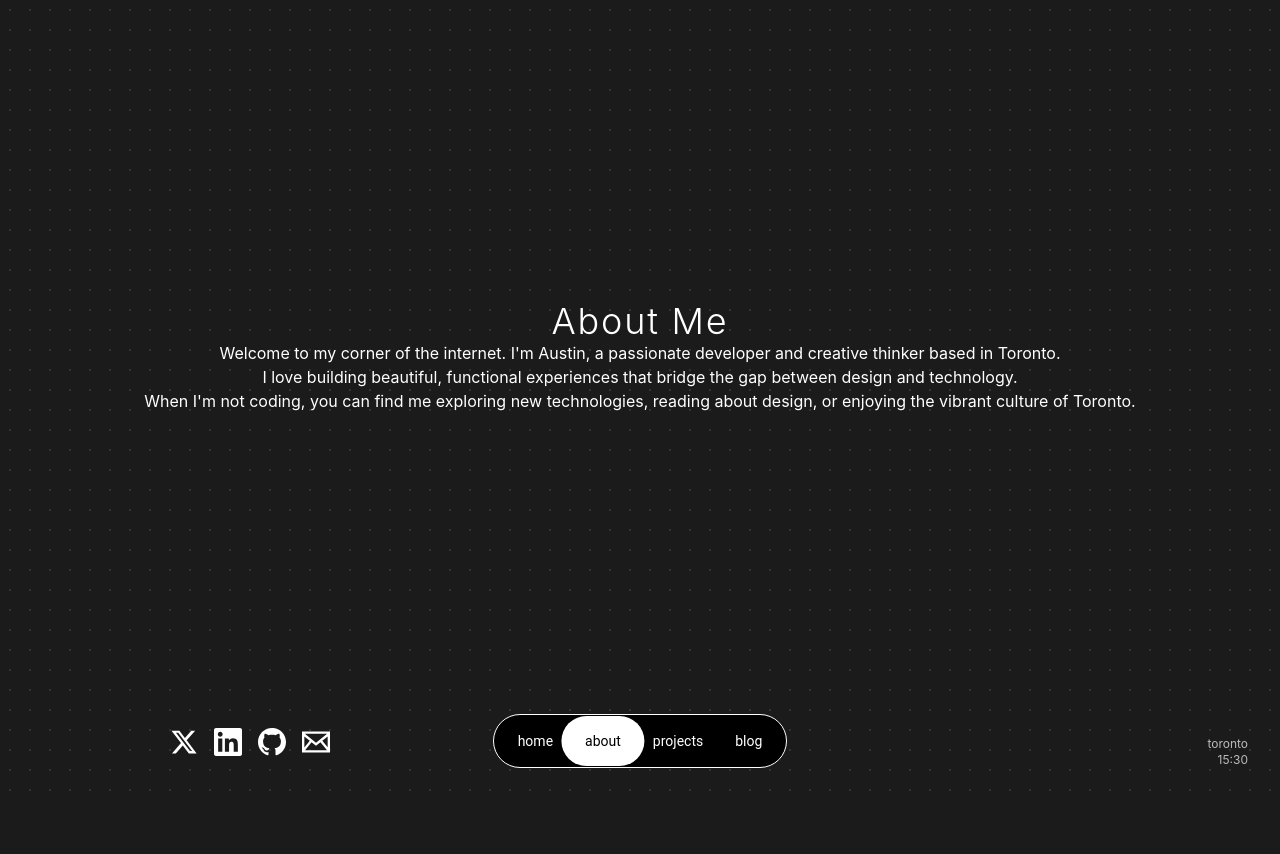
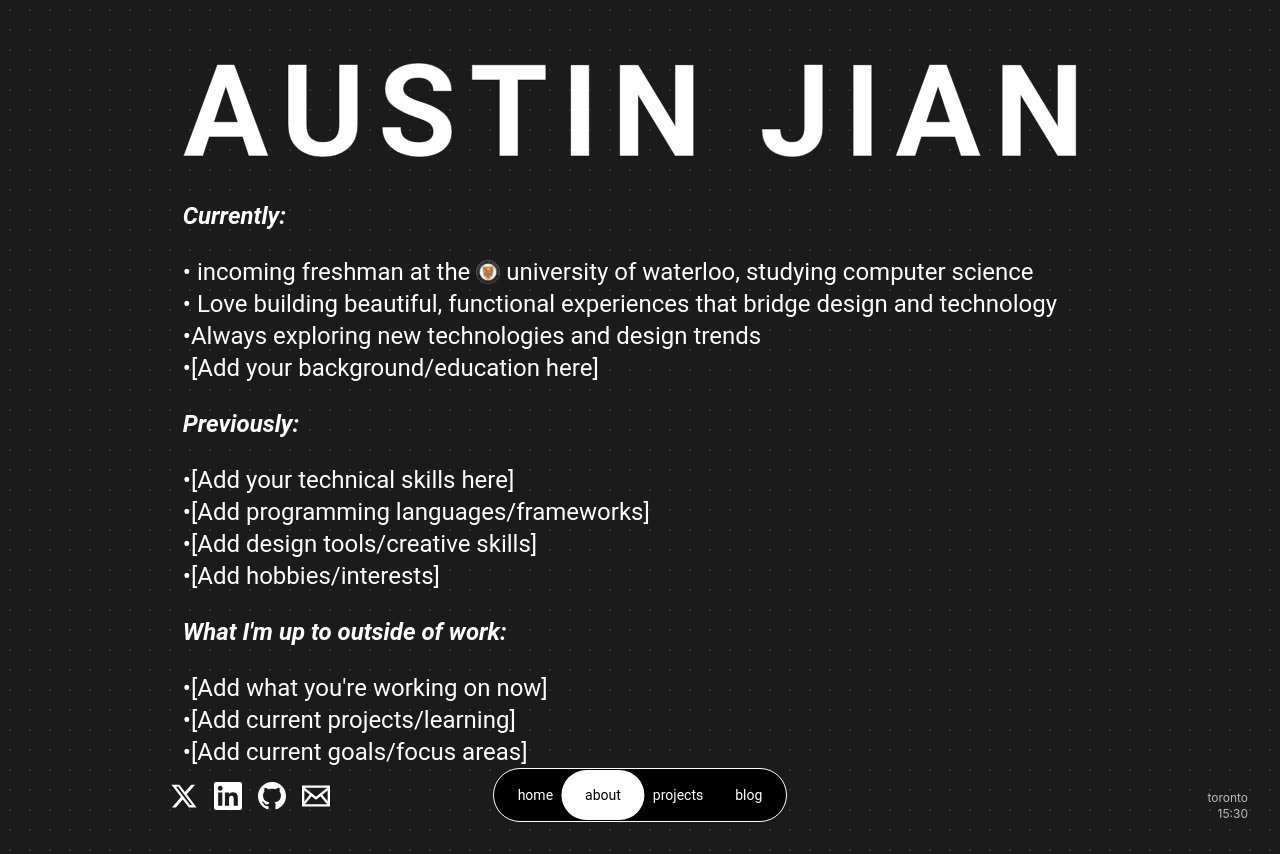
Before and after one commit to austinjiann/Personal-Portfolio, a React (Vite) app: page /about in a window 1280 px wide. Before the commit the page ends 800 px from the top, so only its background shows below. Built offline with nearby package versions, Linux system fonts and the light colour scheme.

Commit message:
fixed about and nav bar

```diff
--- /dev/null
+++ b/components/ContentContainer.tsx
@@ -0,0 +1,23 @@
+import React from 'react';
+
+interface ContentContainerProps {
+  children: React.ReactNode;
+  className?: string;
+}
+
+// This container matches the approximate width of "AUSTIN JIAN" text at different breakpoints
+const ContentContainer: React.FC<ContentContainerProps> = ({ children, className = '' }) => {
+  return (
+    <div
+      className={`
+        w-full max-w-[260px] sm:max-w-[320px] md:max-w-[420px] lg:max-w-[520px] xl:max-w-[620px]
+        mx-auto px-2 sm:px-4 md:px-6
+        ${className}
+      `}
+    >
+      {children}
+    </div>
+  );
+};
+
+export default ContentContainer;
--- a/pages/About.tsx
+++ b/pages/About.tsx
@@ -1,27 +1,124 @@
 import React from 'react';
+import ContentContainer from '../components/ContentContainer';
+
+const uiFont = {
+  fontFamily: 'Roboto, sans-serif',
+};
 
 const About: React.FC = () => {
   return (
-    <div className="flex-1 flex items-center justify-center px-8">
-      <div className="max-w-4xl text-center">
-        <h1 className="text-4xl sm:text-5xl md:text-6xl font-light tracking-wider text-white mb-8">
-          About Me
-        </h1>
-        <div className="text-lg sm:text-xl text-gray-300 leading-relaxed space-y-6">
-          <p>
-            Welcome to my corner of the internet. I'm Austin, a passionate developer
-            and creative thinker based in Toronto.
-          </p>
-          <p>
-            I love building beautiful, functional experiences that bridge the gap
-            between design and technology.
-          </p>
-          <p>
-            When I'm not coding, you can find me exploring new technologies,
-            reading about design, or enjoying the vibrant culture of Toronto.
-          </p>
+    <div className="flex-1 flex justify-center pt-32">
+      <ContentContainer>
+        <div className="text-left mt-8">
+          <div className="text-center mt-28 sm:mt-32 lg:mt-40">
+              <h1
+                className="text-5xl sm:text-6xl md:text-7xl lg:text-8xl xl:text-9xl text-white text-center"
+                style={{
+                  ...uiFont,
+                  fontWeight: 'bold',
+                  letterSpacing: '0.1em',
+                  textShadow: '0 2px 8px rgba(0,0,0,0.8), 0 0 0 2px rgba(0,0,0,1)',
+                  WebkitTextStroke: '1px rgba(0,0,0,0.5)',
+                  marginTop: '3rem'
+                }}
+              >
+                AUSTIN JIAN
+              </h1>
+          </div>
+          <br/>
+          <div className="mt-16 max-w-4xl mx-auto">
+            {/* About Me Section */}
+            <div className="mb-12">
+              <h2 className="text-2xl sm:text-3xl font-semibold text-white mb-6" style={uiFont}>
+                <strong><i>Currently: </i></strong>
+              </h2>
+              <br/>
+              <ul className="text-2xl sm:text-3xl text-gray-300 leading-relaxed space-y-8" style={uiFont}>
+                <li className="flex items-center mb-6">
+                  <span className="flex items-center text-blue-400 mr-3">•</span>
+                  <span className="flex items-center">
+                    &nbsp;incoming freshman at the&nbsp;
+                    <img
+                      src="/uw.png"
+                      alt="University of Waterloo"
+                      className="inline-block h-5 sm:h-6 w-auto mx-1"
+                      style={{ maxHeight: '1.5rem' }}
+                    />
+                    &nbsp;<a
+                      href="https://uwaterloo.ca"
+                      target="_blank"
+                      rel="noopener noreferrer"
+                      className="underline decoration-gray-500 hover:decoration-white hover:text-white transition-all duration-200 cursor-pointer text-gray-300"
+                    >
+                      university of waterloo
+                    </a>, studying computer science
+                  </span>
+                </li>
+                <li className="flex items-start mb-6">
+                  <span className="text-blue-400 mr-3 mt-1">•</span>
+                  <span>&nbsp;Love building beautiful, functional experiences that bridge design and technology</span>
+                </li>
+                <li className="flex items-start mb-6">
+                  <span className="text-blue-400 mr-3 mt-1">•</span>
+                  <span>Always exploring new technologies and design trends</span>
+                </li>
+                <li className="flex items-start mb-6">
+                  <span className="text-blue-400 mr-3 mt-1">•</span>
+                  <span>[Add your background/education here]</span>
+                </li>
+              </ul>
+            </div>
+            <br/>
+            {/* Skills & Interests Section */}
+            <div className="mb-12">
+              <h2 className="text-2xl sm:text-3xl font-semibold text-white mb-6" style={uiFont}>
+                <strong><i>Previously:</i></strong>
+              </h2>
+              <br/>
+              <ul className="text-2xl sm:text-3xl text-gray-300 leading-relaxed space-y-8" style={uiFont}>
+                <li className="flex items-start mb-6">
+                  <span className="text-green-400 mr-3 mt-1">•</span>
+                  <span>[Add your technical skills here]</span>
+                </li>
+                <li className="flex items-start mb-6">
+                  <span className="text-green-400 mr-3 mt-1">•</span>
+                  <span>[Add programming languages/frameworks]</span>
+                </li>
+                <li className="flex items-start mb-6">
+                  <span className="text-green-400 mr-3 mt-1">•</span>
+                  <span>[Add design tools/creative skills]</span>
+                </li>
+                <li className="flex items-start mb-6">
+                  <span className="text-green-400 mr-3 mt-1">•</span>
+                  <span>[Add hobbies/interests]</span>
+                </li>
+              </ul>
+            </div>
+            <br/>
+            {/* Currently Section */}
+            <div className="mb-12">
+              <h2 className="text-2xl sm:text-3xl font-semibold text-white mb-6" style={uiFont}>
+                <strong><i>What I'm up to outside of work:</i></strong>
+              </h2>
+              <br/>
+              <ul className="text-2xl sm:text-3xl text-gray-300 leading-relaxed space-y-8" style={uiFont}>
+                <li className="flex items-start mb-6">
+                  <span className="text-purple-400 mr-3 mt-1">•</span>
+                  <span>[Add what you're working on now]</span>
+                </li>
+                <li className="flex items-start mb-6">
+                  <span className="text-purple-400 mr-3 mt-1">•</span>
+                  <span>[Add current projects/learning]</span>
+                </li>
+                <li className="flex items-start mb-6">
+                  <span className="text-purple-400 mr-3 mt-1">•</span>
+                  <span>[Add current goals/focus areas]</span>
+                </li>
+              </ul>
+            </div>
+          </div>
         </div>
-      </div>
+      </ContentContainer>
     </div>
   );
 };
--- a/pages/Blog.tsx
+++ b/pages/Blog.tsx
@@ -1,53 +1,21 @@
 import React from 'react';
+import ContentContainer from '../components/ContentContainer';
+
+const uiFont = {
+  fontFamily: 'Roboto, sans-serif',
+};
 
 const Blog: React.FC = () => {
   return (
-    <div className="flex-1 flex items-center justify-center px-8">
-      <div className="max-w-4xl text-center">
-        <h1 className="text-4xl sm:text-5xl md:text-6xl font-light tracking-wider text-white mb-12">
-          Blog
-        </h1>
-        <div className="space-y-8 text-left">
-          <article className="bg-gray-900 rounded-lg p-6 border border-gray-700">
-            <h2 className="text-2xl font-medium text-white mb-3">
-              Coming Soon: My Thoughts on Modern Web Development
-            </h2>
-            <p className="text-gray-400 mb-4">
-              I'm working on some exciting blog posts about the latest trends in web development,
-              my experiences building projects, and insights I've gained along the way.
-            </p>
-            <div className="text-sm text-gray-500">
-              Stay tuned for updates...
-            </div>
-          </article>
+    <div className="flex-1 flex items-center justify-center">
+      <ContentContainer>
+        <div className="text-center">
+          <h1 className="text-4xl sm:text-5xl md:text-6xl font-light tracking-wider text-white mb-12" style={uiFont}>
+            Blog
+          </h1>
 
-          <article className="bg-gray-900 rounded-lg p-6 border border-gray-700">
-            <h2 className="text-2xl font-medium text-white mb-3">
-              Building Beautiful UIs with React and Tailwind
-            </h2>
-            <p className="text-gray-400 mb-4">
-              A deep dive into creating responsive, accessible, and visually appealing
-              user interfaces using modern tools and best practices.
-            </p>
-            <div className="text-sm text-gray-500">
-              Coming soon...
-            </div>
-          </article>
-
-          <article className="bg-gray-900 rounded-lg p-6 border border-gray-700">
-            <h2 className="text-2xl font-medium text-white mb-3">
-              The Developer's Journey: Lessons Learned
-            </h2>
-            <p className="text-gray-400 mb-4">
-              Reflections on my growth as a developer, challenges I've faced,
-              and advice for others starting their coding journey.
-            </p>
-            <div className="text-sm text-gray-500">
-              In progress...
-            </div>
-          </article>
         </div>
-      </div>
+      </ContentContainer>
     </div>
   );
 };
--- a/pages/Home.tsx
+++ b/pages/Home.tsx
@@ -1,49 +1,59 @@
-import React, { useState, useEffect } from 'react';
+import React from 'react';
+import ContentContainer from '../components/ContentContainer';
 
-interface HomeProps {
-  animationComplete?: boolean;
-}
+const uiFont = {
+  fontFamily: 'Roboto, sans-serif',
+};
 
-const Home: React.FC<HomeProps> = ({ animationComplete = false }) => {
-  const [heroMoved, setHeroMoved] = useState(false);
+const Projects: React.FC = () => {
+  return (
+    <div className="flex-1 flex items-center justify-center">
+      <ContentContainer>
+        <div className="text-center">
+          <h1 className="text-4xl sm:text-5xl md:text-6xl font-light tracking-wider text-white mb-12" style={uiFont}>
+            Projects
+          </h1>
+          <div className="grid grid-cols-1 gap-8">
+            <div className="bg-gray-900 rounded-lg p-6 border border-gray-700">
+              <h3 className="text-xl font-medium text-white mb-4" style={uiFont}>Project One</h3>
+              <p className="text-gray-400 mb-4" style={uiFont}>
+                Description of your first project. What technologies did you use?
+                What problem did it solve?
+              </p>
+              <div className="flex flex-wrap justify-center gap-2">
+                <span className="px-3 py-1 bg-blue-600 text-white text-sm rounded">React</span>
+                <span className="px-3 py-1 bg-green-600 text-white text-sm rounded">Node.js</span>
+              </div>
+            </div>
 
-  // Move hero text to top after animation completes or immediately for direct navigation
-  useEffect(() => {
-    if (!heroMoved) {
-      // Small delay to ensure smooth transition
-      const timer = setTimeout(() => {
-        setHeroMoved(true);
-      }, animationComplete ? 300 : 100);
-      return () => clearTimeout(timer);
-    }
-  }, [animationComplete, heroMoved]);
+            <div className="bg-gray-900 rounded-lg p-6 border border-gray-700">
+              <h3 className="text-xl font-medium text-white mb-4" style={uiFont}>Project Two</h3>
+              <p className="text-gray-400 mb-4" style={uiFont}>
+                Description of your second project. What was challenging about it?
+                What did you learn?
+              </p>
+              <div className="flex flex-wrap justify-center gap-2">
+                <span className="px-3 py-1 bg-purple-600 text-white text-sm rounded">TypeScript</span>
+                <span className="px-3 py-1 bg-orange-600 text-white text-sm rounded">Python</span>
+              </div>
+            </div>
 
-  return (
-    <div className="flex-1 relative">
-      {/* Hero text - repositions from center to top after animation */}
-      <div
-        className={`transition-all duration-1000 ease-out ${
-          heroMoved
-            ? 'absolute top-16 left-0 right-0 text-center'
-            : 'absolute inset-0 flex items-center justify-center'
-        }`}
-        style={{
-          transform: heroMoved ? 'none' : 'translateY(30px)'
-        }}
-      >
-        <div className="text-center">
-          <h1 className={`font-light tracking-wider text-white transition-all duration-1000 ${
-            heroMoved
-              ? 'text-4xl sm:text-5xl md:text-6xl lg:text-7xl'
-              : 'text-6xl sm:text-7xl md:text-8xl lg:text-9xl'
-          }`}>
-            AUSTIN&nbsp;JIAN
-          </h1>
+            <div className="bg-gray-900 rounded-lg p-6 border border-gray-700">
+              <h3 className="text-xl font-medium text-white mb-4" style={uiFont}>Project Three</h3>
+              <p className="text-gray-400 mb-4" style={uiFont}>
+                Description of your third project. What inspired you to build it?
+                What was the outcome?
+              </p>
+              <div className="flex flex-wrap justify-center gap-2">
+                <span className="px-3 py-1 bg-red-600 text-white text-sm rounded">Vue.js</span>
+                <span className="px-3 py-1 bg-yellow-600 text-white text-sm rounded">Firebase</span>
+              </div>
+            </div>
+          </div>
         </div>
-      </div>
-
+      </ContentContainer>
     </div>
   );
 };
 
-export default Home;
+export default Projects;
--- a/pages/Projects.tsx
+++ b/pages/Projects.tsx
@@ -1,50 +1,57 @@
 import React from 'react';
+import ContentContainer from '../components/ContentContainer';
+
+const uiFont = {
+  fontFamily: 'Roboto, sans-serif',
+};
 
 const Projects: React.FC = () => {
   return (
-    <div className="flex-1 flex items-center justify-center px-8">
-      <div className="max-w-6xl text-center">
-        <h1 className="text-4xl sm:text-5xl md:text-6xl font-light tracking-wider text-white mb-12">
+    <div className="flex-1 flex items-center justify-center">
+      <ContentContainer>
+        <div className="text-center">
+          <h1 className="text-4xl sm:text-5xl md:text-6xl font-light tracking-wider text-white mb-12" style={uiFont}>
             Projects
           </h1>
-        <div className="grid grid-cols-1 md:grid-cols-2 lg:grid-cols-3 gap-8">
+          <div className="grid grid-cols-1 gap-8">
             <div className="bg-gray-900 rounded-lg p-6 border border-gray-700">
-            <h3 className="text-xl font-medium text-white mb-4">Project One</h3>
-            <p className="text-gray-400 mb-4">
+              <h3 className="text-xl font-medium text-white mb-4" style={uiFont}>Project One</h3>
+              <p className="text-gray-400 mb-4" style={uiFont}>
                 Description of your first project. What technologies did you use?
                 What problem did it solve?
               </p>
-            <div className="flex space-x-2">
+              <div className="flex flex-wrap justify-center gap-2">
                 <span className="px-3 py-1 bg-blue-600 text-white text-sm rounded">React</span>
                 <span className="px-3 py-1 bg-green-600 text-white text-sm rounded">Node.js</span>
               </div>
             </div>
 
             <div className="bg-gray-900 rounded-lg p-6 border border-gray-700">
-            <h3 className="text-xl font-medium text-white mb-4">Project Two</h3>
-            <p className="text-gray-400 mb-4">
+              <h3 className="text-xl font-medium text-white mb-4" style={uiFont}>Project Two</h3>
+              <p className="text-gray-400 mb-4" style={uiFont}>
                 Description of your second project. What was challenging about it?
                 What did you learn?
               </p>
-            <div className="flex space-x-2">
+              <div className="flex flex-wrap justify-center gap-2">
                 <span className="px-3 py-1 bg-purple-600 text-white text-sm rounded">TypeScript</span>
                 <span className="px-3 py-1 bg-orange-600 text-white text-sm rounded">Python</span>
               </div>
             </div>
 
             <div className="bg-gray-900 rounded-lg p-6 border border-gray-700">
-            <h3 className="text-xl font-medium text-white mb-4">Project Three</h3>
-            <p className="text-gray-400 mb-4">
+              <h3 className="text-xl font-medium text-white mb-4" style={uiFont}>Project Three</h3>
+              <p className="text-gray-400 mb-4" style={uiFont}>
                 Description of your third project. What inspired you to build it?
                 What was the outcome?
               </p>
-            <div className="flex space-x-2">
+              <div className="flex flex-wrap justify-center gap-2">
                 <span className="px-3 py-1 bg-red-600 text-white text-sm rounded">Vue.js</span>
                 <span className="px-3 py-1 bg-yellow-600 text-white text-sm rounded">Firebase</span>
               </div>
             </div>
           </div>
         </div>
+      </ContentContainer>
     </div>
   );
 };
```
Also changed, not shown: public/uw.png (added), 3 other files (tests, documents, lock files or other folders). Lines whose indentation alone changed are shown as unchanged.
